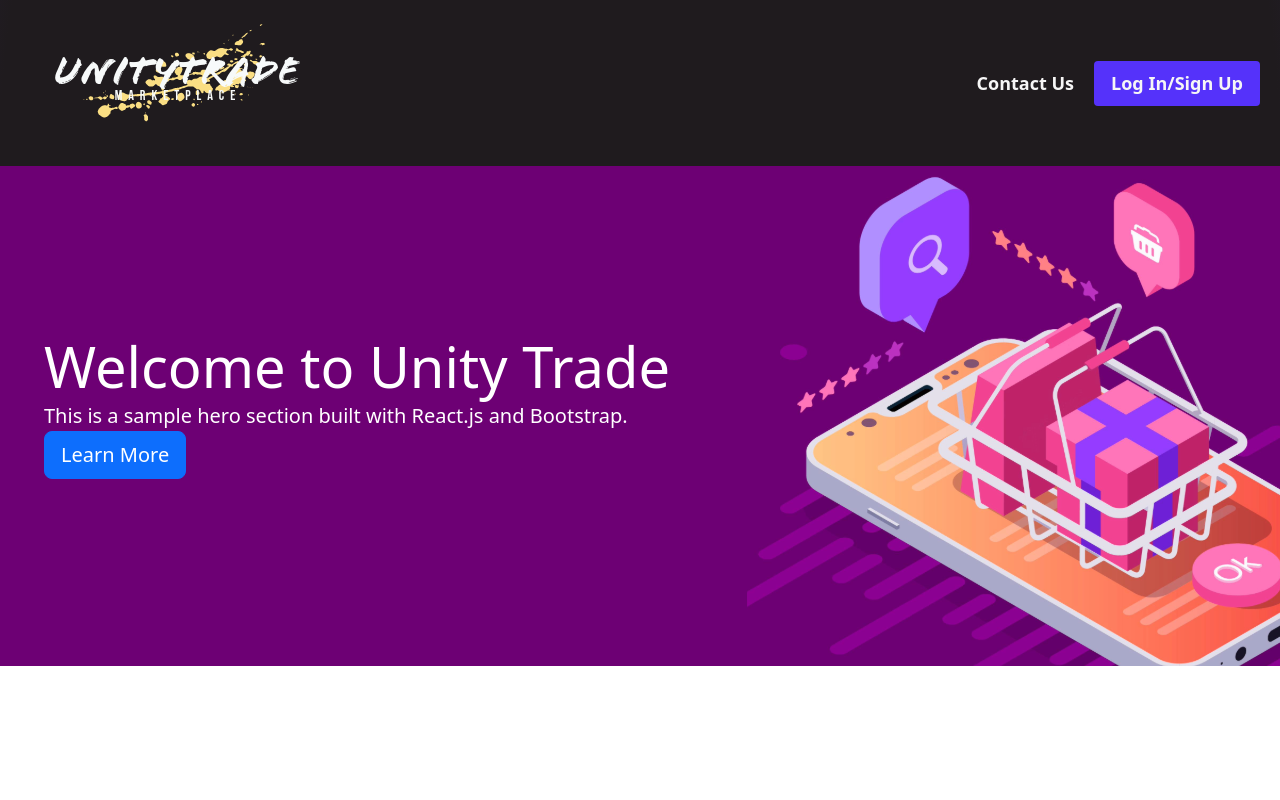
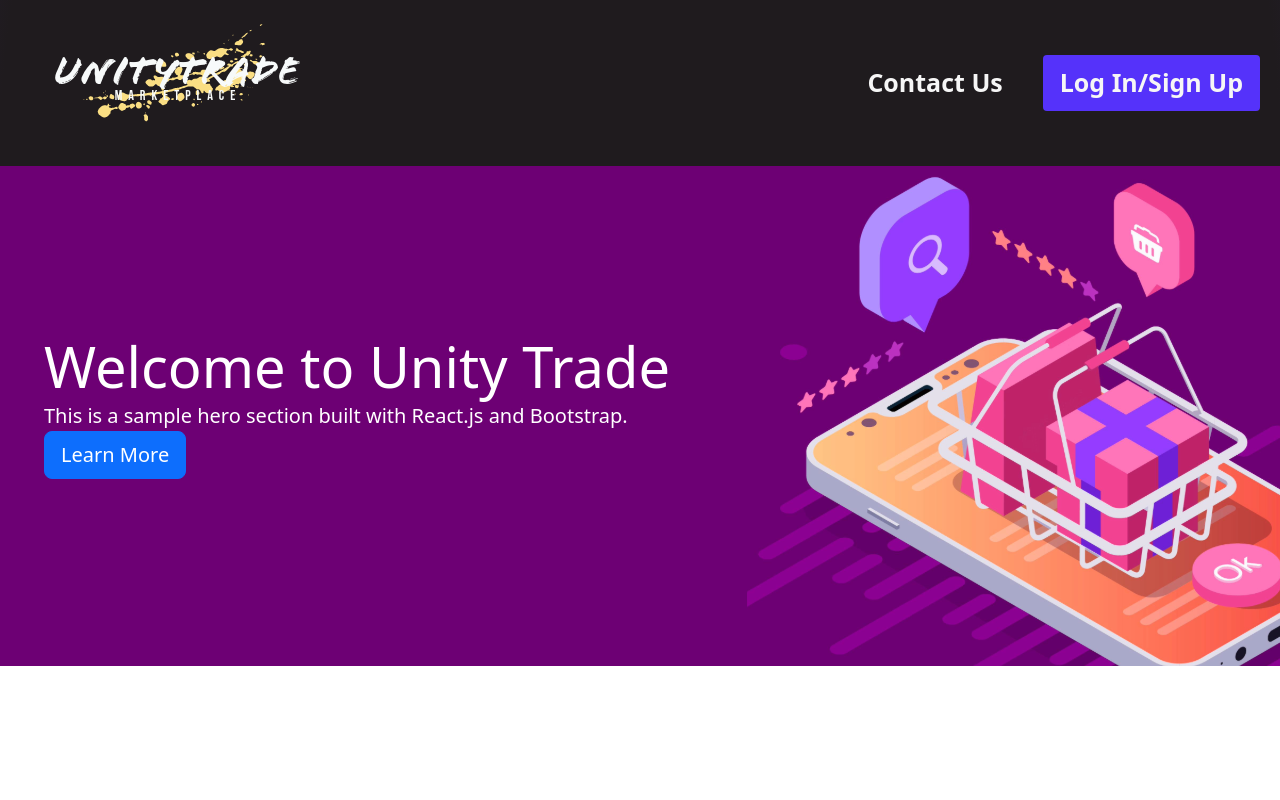
Before and after one commit to uvee35/unitytrade-website, a React (Vite) app: page / in a window 1280 px wide. Shown: the top 800 px of the page. Built offline with nearby package versions, Linux system fonts and the light colour scheme.

Commit message:
added hover effects

```diff
--- a/src/Components/Navbar/Navbar.jsx
+++ b/src/Components/Navbar/Navbar.jsx
@@ -19,6 +19,7 @@ const Navbar = () => {
             src={logo}
             alt="Logo"
             style={{ maxWidth: "200%", marginLeft: "50px" }}
+            className="logo-img"
           />
         </Link>
       </div>
--- a/src/Components/Navbar/navbar.css
+++ b/src/Components/Navbar/navbar.css
@@ -5,25 +5,32 @@
   padding: 10px;
 }
 
+.logo-img:hover {
+  transform: scale(1.1); /* Increase the size by 10% on hover */
+  transition: transform 0.3s ease; /* Add a smooth transition effect */
+}
+
 .nav-links ul {
   list-style-type: none;
   padding: 0;
   display: flex;
+
 }
 
 .nav-links li {
-  margin-right: 20px;
+  margin-right: 40px;
   margin-top: 9px;
+
 }
 
 .nav-links a {
   text-decoration: none;
   color: #f6f6f6;
   font-weight: bold;
-  font-size: 18px;
+  font-size: 25px;
 }
 
-.nav-links a.active {
+.nav-links a:hover {
   color: #007bff;
 
 }
```
